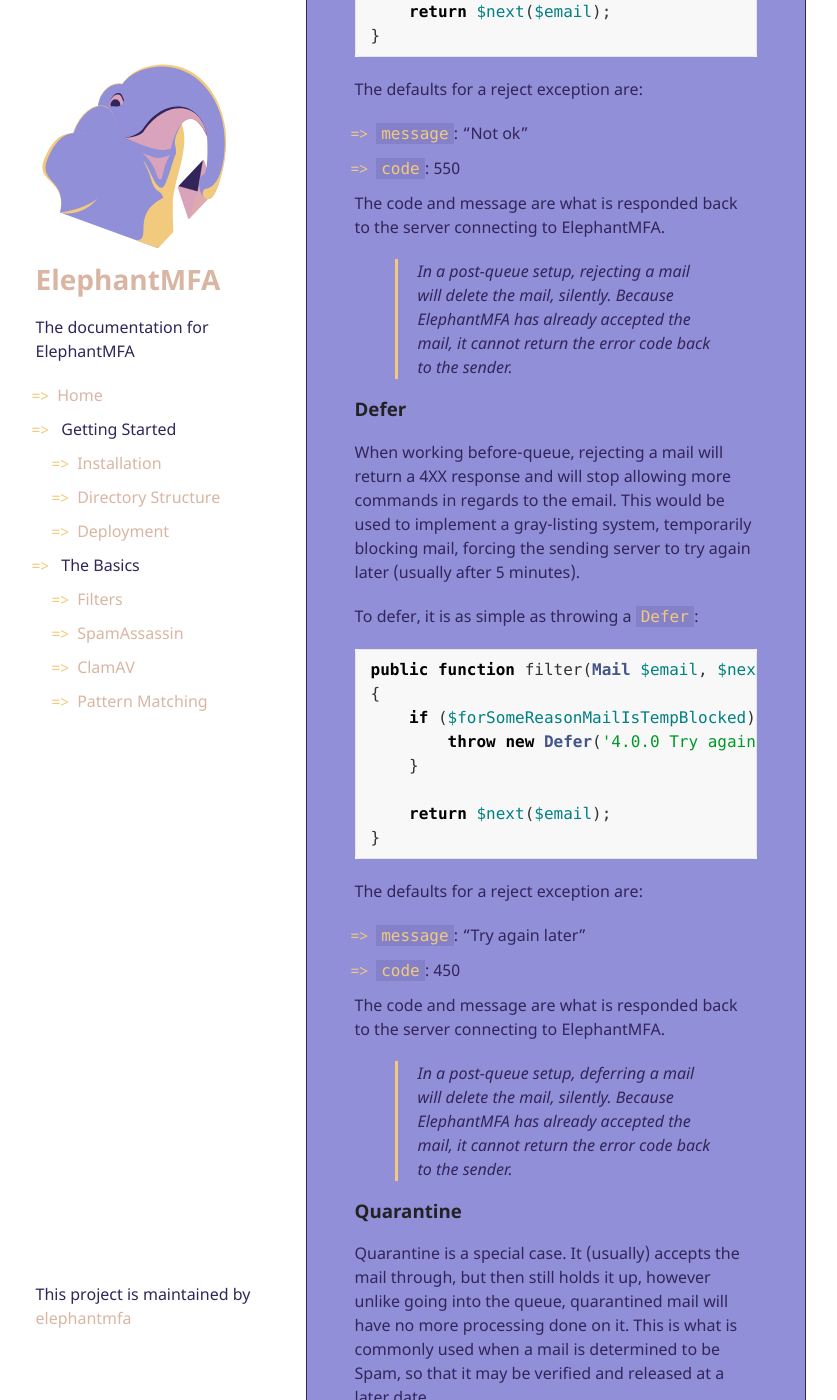
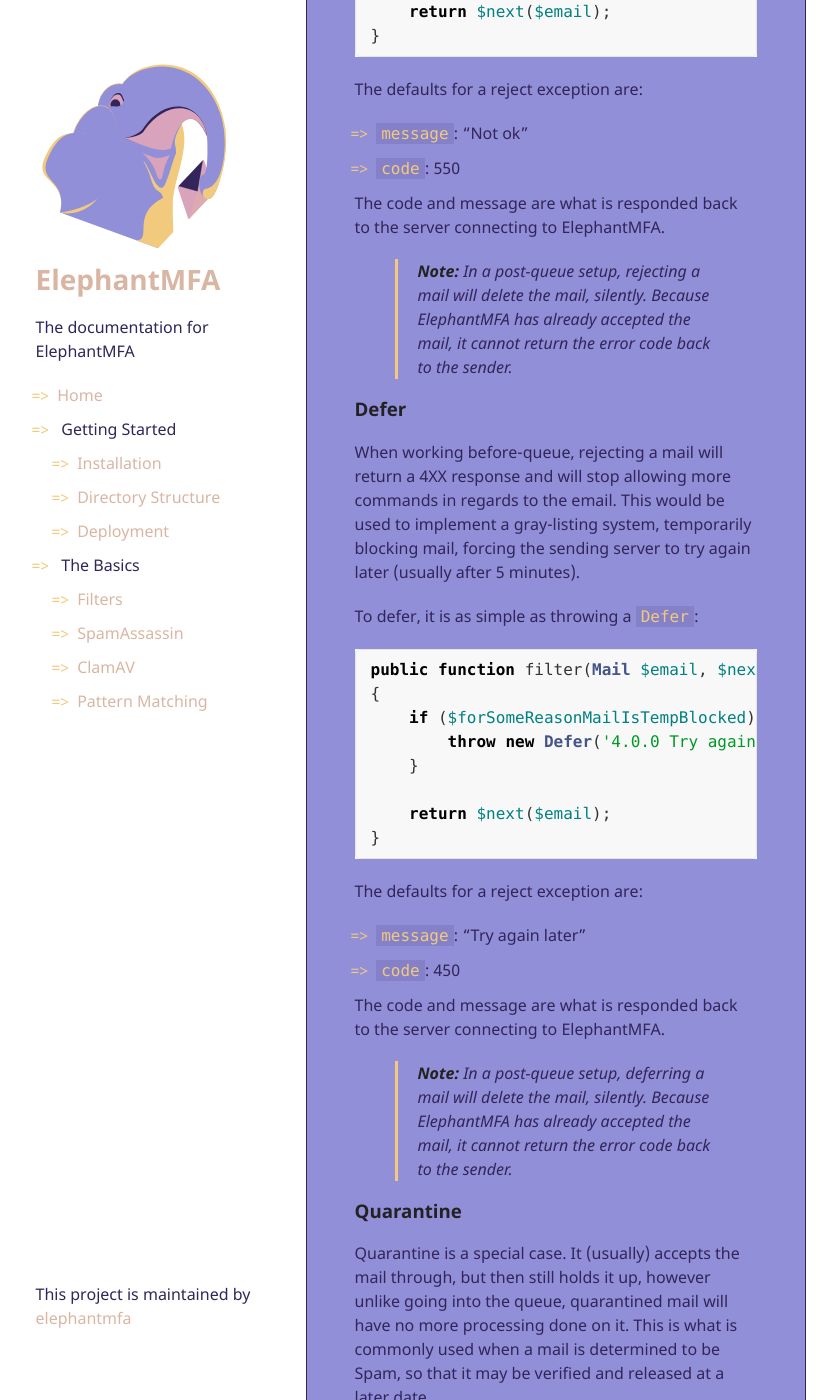
Before and after one commit to elephantmfa/docs, a Jekyll site: the page built from the-basics/filters.md, in a window 1280 px wide and 1400 px high, scrolled down 5563 px. Shown: the whole window, without its empty margins (97-934 px from the left). Built offline with Jekyll 4.4.1, drawn with Linux system fonts in a browser that asks for light colours; our own code applies the rules of GitHub Pages for plain Markdown files; a script that is not in the unit is left out.

Commit message:
Add Note.

```diff
--- a/the-basics/filters.md
+++ b/the-basics/filters.md
@@ -220,7 +220,7 @@ The defaults for a reject exception are:
 The code and message are what is responded back to the server connecting to
 ElephantMFA.
 
-> In a post-queue setup, rejecting a mail will delete the mail, silently. Because
+> **Note:** In a post-queue setup, rejecting a mail will delete the mail, silently. Because
 > ElephantMFA has already accepted the mail, it cannot return the error code back
 > to the sender.
 
@@ -251,7 +251,7 @@ The defaults for a reject exception are:
 The code and message are what is responded back to the server connecting to
 ElephantMFA.
 
-> In a post-queue setup, deferring a mail will delete the mail, silently. Because
+> **Note:** In a post-queue setup, deferring a mail will delete the mail, silently. Because
 > ElephantMFA has already accepted the mail, it cannot return the error code back
 > to the sender.
 
```
